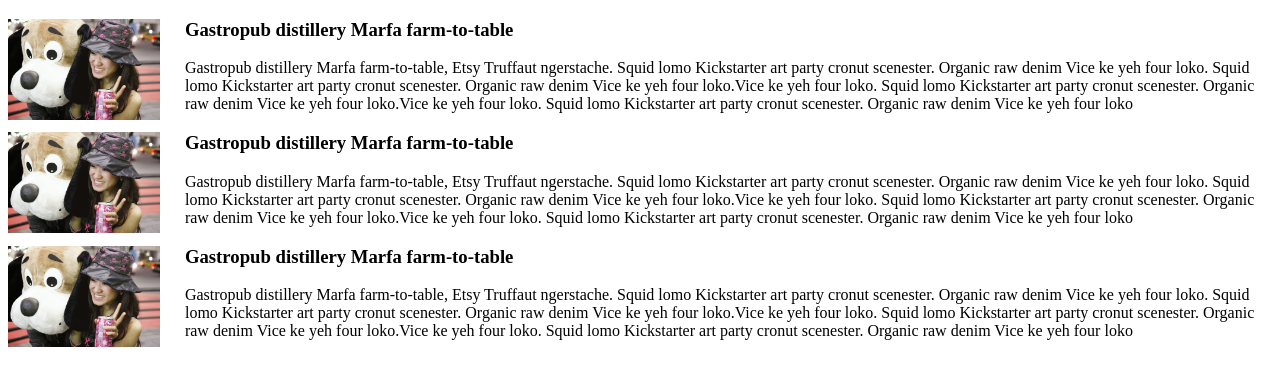
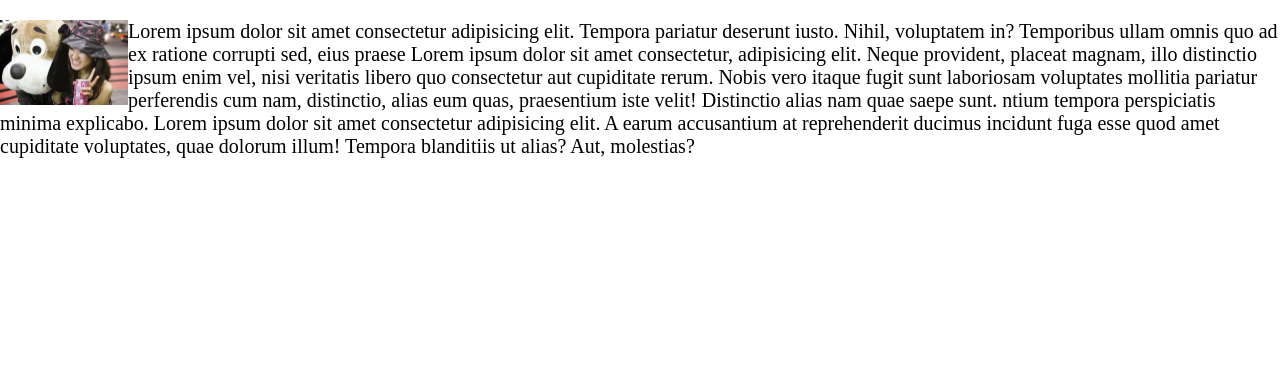
Before and after one commit to dk2547/news-responsive, a plain HTML site: page site.html in a window 1280 px wide. Drawn offline with Linux system fonts and the light colour scheme.

Commit message:
fixed font sizes

```diff
--- a/site.html
+++ b/site.html
@@ -1,43 +1,20 @@
 <!DOCTYPE html>
 <html>
 <head>
-    <meta charset="utf-8" />
-    <meta http-equiv="X-UA-Compatible" content="IE=edge">
+
     <title>Page Title</title>
     <meta name="viewport" content="width=device-width, initial-scale=1">
     <link rel="stylesheet" type="text/css" media="screen" href="sitestyle.css" />
 
 </head>
 <body>
-        <div class="news-box">
-              <div>  <img src="images/dog.jpg" alt="" width="12%"> </div>
-             <div>   <h3>Gastropub distillery Marfa farm-to-table</h3>
-                <p>Gastropub distillery Marfa farm-to-table, Etsy Truffaut ngerstache. Squid lomo Kickstarter art party cronut scenester.
-                  Organic raw denim Vice ke yeh four loko. Squid lomo Kickstarter art party cronut scenester. Organic raw denim Vice
-                  ke yeh four loko.Vice ke yeh four loko. Squid lomo Kickstarter art party cronut scenester. Organic raw denim Vice
-                  ke yeh four loko.Vice ke yeh four loko. Squid lomo Kickstarter art party cronut scenester. Organic raw denim Vice
-                  ke yeh four loko
-                </p></div>
-              </div>
-              <div class="news-box">
-                    <div>  <img src="images/dog.jpg" alt="" width="12%"> </div>
-                   <div>   <h3>Gastropub distillery Marfa farm-to-table</h3>
-                      <p>Gastropub distillery Marfa farm-to-table, Etsy Truffaut ngerstache. Squid lomo Kickstarter art party cronut scenester.
-                        Organic raw denim Vice ke yeh four loko. Squid lomo Kickstarter art party cronut scenester. Organic raw denim Vice
-                        ke yeh four loko.Vice ke yeh four loko. Squid lomo Kickstarter art party cronut scenester. Organic raw denim Vice
-                        ke yeh four loko.Vice ke yeh four loko. Squid lomo Kickstarter art party cronut scenester. Organic raw denim Vice
-                        ke yeh four loko
-                      </p></div>
-                    </div>
-                    <div class="news-box">
-                            <div>  <img src="images/dog.jpg" alt="" width="12%"> </div>
-                           <div>   <h3>Gastropub distillery Marfa farm-to-table</h3>
-                              <p>Gastropub distillery Marfa farm-to-table, Etsy Truffaut ngerstache. Squid lomo Kickstarter art party cronut scenester.
-                                Organic raw denim Vice ke yeh four loko. Squid lomo Kickstarter art party cronut scenester. Organic raw denim Vice
-                                ke yeh four loko.Vice ke yeh four loko. Squid lomo Kickstarter art party cronut scenester. Organic raw denim Vice
-                                ke yeh four loko.Vice ke yeh four loko. Squid lomo Kickstarter art party cronut scenester. Organic raw denim Vice
-                                ke yeh four loko
-                              </p></div>
-                            </div>
-</body>
-</html>
+<div>
+  <div class="banner">
+    <img src="images/dog.jpg" alt="">
+  </div>
+  <div class="text">
+    <p>  Lorem ipsum dolor sit amet consectetur adipisicing elit. Tempora pariatur deserunt iusto. Nihil, voluptatem in? Temporibus ullam omnis quo ad ex ratione corrupti sed, eius praese Lorem ipsum dolor sit amet consectetur, adipisicing elit. Neque provident, placeat magnam, illo distinctio ipsum enim vel, nisi veritatis libero quo consectetur aut cupiditate rerum. Nobis vero itaque fugit sunt laboriosam voluptates mollitia pariatur perferendis cum nam, distinctio, alias eum quas, praesentium iste velit! Distinctio alias nam quae saepe sunt. ntium tempora perspiciatis minima explicabo. Lorem ipsum dolor sit amet consectetur adipisicing elit. A earum accusantium at reprehenderit ducimus incidunt fuga esse quod amet cupiditate voluptates, quae dolorum illum! Tempora blanditiis ut alias? Aut, molestias?</p>
+  </div>
+</div>
+      </body>
+      </html>
--- a/sitestyle.css
+++ b/sitestyle.css
@@ -1,7 +1,17 @@
-.news-box>div p{
-    display: inline;
+.banner img{
+    width: 10%;
+    float: left;
 }
-.news-box>div img{
-    float: left;
-    margin: 0 2% 0 0;
+p{
+    /* display: inline; */
+    font-size: 20px;
 }
+.test{
+
+}
+.banner{
+
+}
+body{
+    margin: 0;
+}
```
Also changed, not shown: index.html (+13 -8 lines), style.css (+52 -76 lines).
